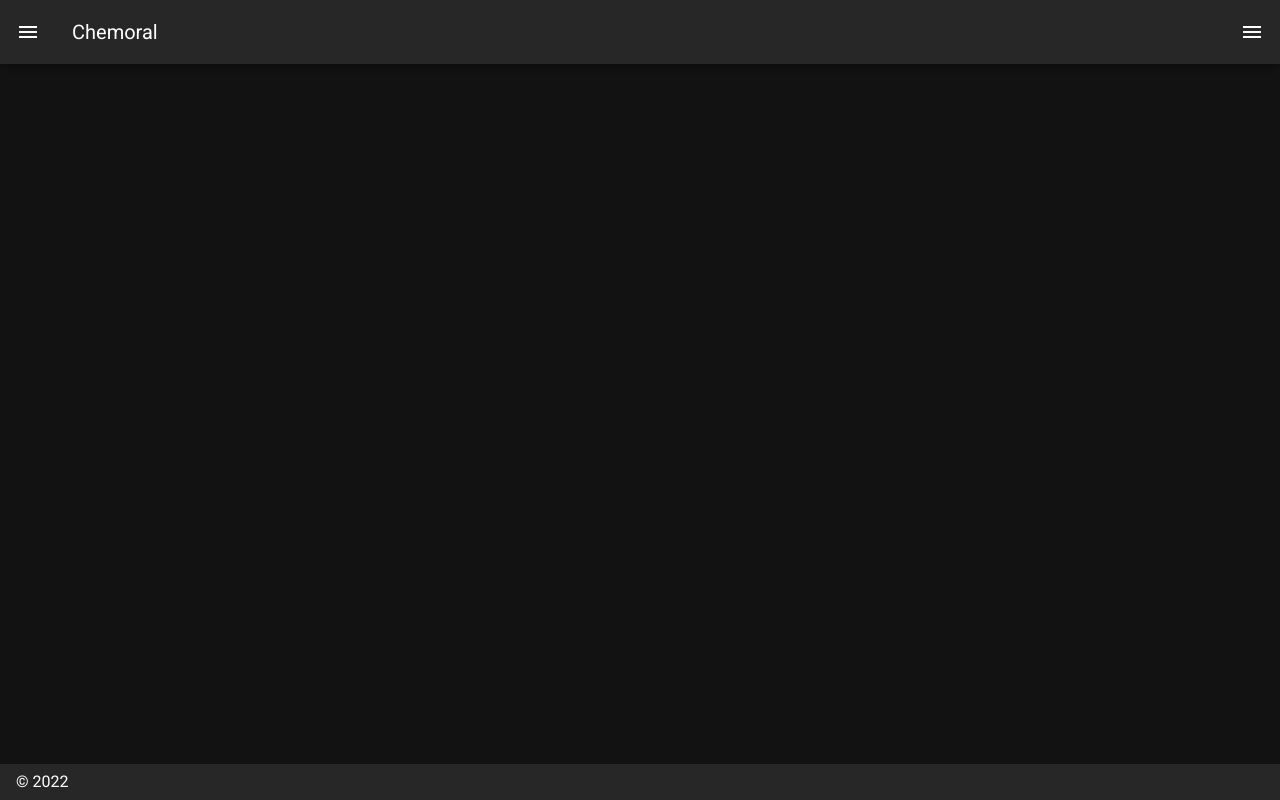
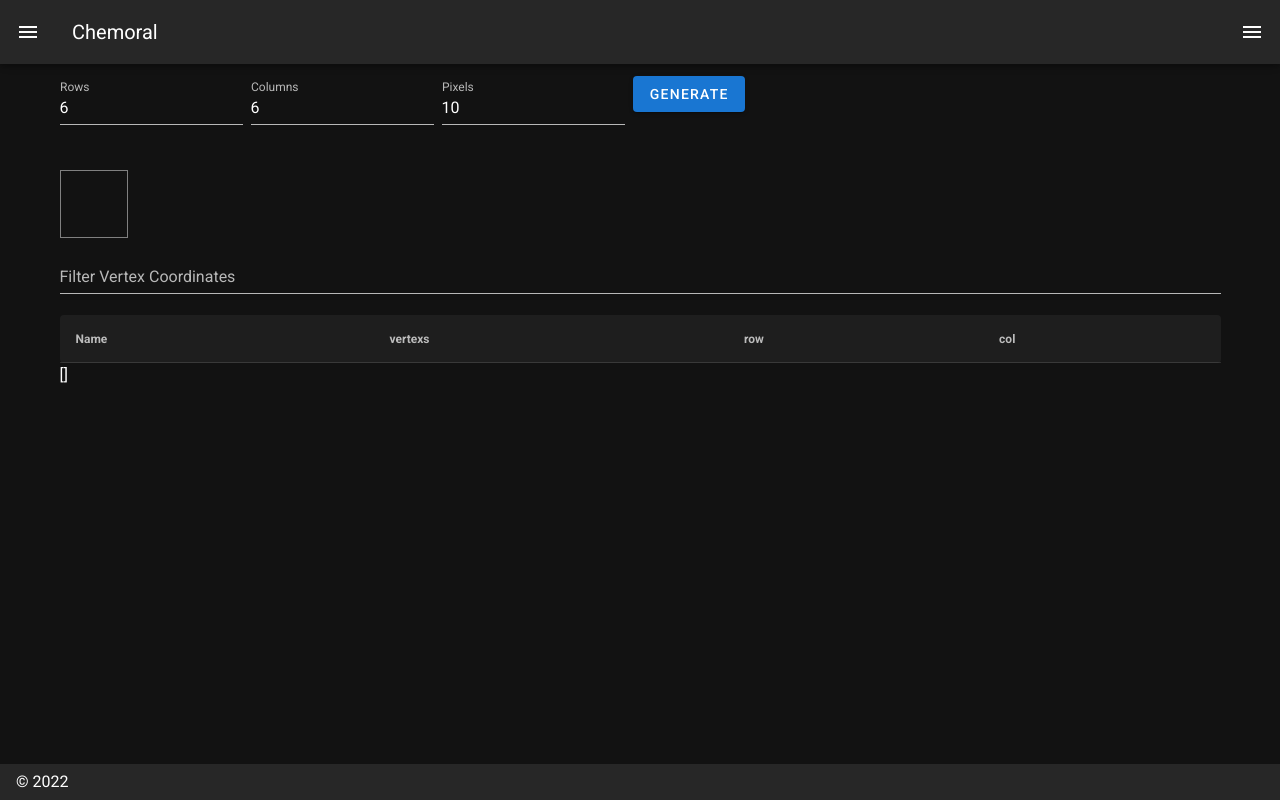
Before and after one commit to chemoral87/a-puzzle-a-day, a Nuxt app: page /codingQuestion in a window 1280 px wide. Before the commit this address had no page. Built offline with nearby package versions, Linux system fonts and the light colour scheme.

Commit message:
codingQuestiong

```diff
--- a/components/PuzzleBoard.vue
+++ b/components/PuzzleBoard.vue
@@ -178,15 +178,17 @@ export default {
             })
 
             if (flagHasPlaced) {
-              let emptyIsolateCells = Object.assign(
-                [],
-                this.getEmptyIsolateCells
-              )
+              // let emptyIsolateCells = Object.assign(
+              //   [],
+              //   this.getEmptyIsolateCells
+              // )
 
-              if (emptyIsolateCells.length > 0) {
-                await this.removePieceFromBoard(boxPiece)
-                continue
-              } else if (
+              // if (emptyIsolateCells.length > 0) {
+              //   await this.removePieceFromBoard(boxPiece)
+              //   continue
+              // } else
+
+              if (
                 !(await this.canPutPiecesOnNextCells({
                   cells: this.getBoardEmptyCells,
                   pieces: this.getBoxPieces,
--- a/layouts/default.vue
+++ b/layouts/default.vue
@@ -75,6 +75,13 @@ export default {
           title: 'A Puzzle a Day',
           to: '/',
         },
+
+        {
+          icon: 'mdi-key',
+          title: 'Coding Question',
+          to: '/coding-question',
+        },
+
         {
           icon: 'mdi-chart-bubble',
           title: 'Inspire',
--- /dev/null
+++ b/pages/codingQuestion.vue
@@ -0,0 +1,180 @@
+<template>
+  <div>
+    <v-row dense>
+      <v-col cols="auto">
+        <v-text-field v-model.number="rows" label="Rows"></v-text-field>
+      </v-col>
+      <v-col cols="auto">
+        <v-text-field v-model.number="columns" label="Columns"></v-text-field>
+      </v-col>
+      <v-col cols="auto">
+        <v-text-field v-model.number="pixels" label="Pixels"></v-text-field>
+      </v-col>
+      <v-col cols="auto">
+        <v-btn @click="generateBoard()" color="primary"> Generate </v-btn>
+      </v-col>
+      <!-- <span>
+      The task, calculate the triangle coordinates for an image with right
+      triangles such that for a given row (AF) and column (1-12) you can produce
+      the layout below:
+    </span> -->
+    </v-row>
+    <v-row>
+      <v-col cols="12">
+        <canvas id="c" :width="getWidth" :height="getHeight"></canvas>
+      </v-col>
+    </v-row>
+
+    <v-text-field
+      v-model="filterVertex"
+      label="Filter Vertex Coordinates"
+      placeholder="Ex (0,0) (10,0) (10,10)"
+    ></v-text-field>
+    <v-simple-table>
+      <thead>
+        <tr>
+          <th>Name</th>
+          <th>vertexs</th>
+          <th>row</th>
+          <th>col</th>
+        </tr>
+      </thead>
+      <tbody>
+        <tr v-for="triangle in getFilterTriangles" :key="triangle.name">
+          <td>{{ triangle.name }}</td>
+          <td>{{ triangle.vertexs }}</td>
+          <td>{{ triangle.row }}</td>
+          <td>{{ triangle.col }}</td>
+        </tr>
+      </tbody>
+    </v-simple-table>
+    {{ triangles }}
+  </div>
+</template>
+<script>
+export default {
+  props: {},
+  data() {
+    return {
+      rows: 6,
+      columns: 6,
+      pixels: 10,
+      vueCanvas: null,
+      rectWidth: 10,
+      triangles: [],
+      filterVertex: '',
+    }
+  },
+  computed: {
+    getWidth() {
+      let width = this.rows * (this.pixels + 1)
+      return width
+    },
+    getHeight() {
+      let height = this.columns * (this.pixels + 1)
+      return height
+    },
+    getFilterTriangles() {
+      let triangles_ = this.triangles
+      try {
+        let coords = this.filterVertex.trim().split(' ')
+        let realCoords = []
+        for (let coord of coords) {
+          let pos = coord.trim().slice(1, -1).split(',')
+          let x = pos[0].trim()
+          let y = pos[1].trim()
+          realCoords.push({ x, y })
+        }
+        console.log(realCoords)
+      } catch (ex) {}
+      // var pos_segs = pos.slice(1,-1).split(', ');
+      // console.log(coord)
+      return triangles_
+    },
+  },
+
+  methods: {
+    generateBoard() {
+      this.buildTriangles()
+      this.drawTrianglesOnCanvas()
+    },
+    drawTrianglesOnCanvas() {
+      let ctx = this.vueCanvas
+      ctx.clearRect(0, 0, 800, 800)
+
+      for (let triangle of this.triangles) {
+        let { vertexs } = triangle
+
+        ctx.beginPath()
+        for (let [ix, vertex] of vertexs.entries()) {
+          let { x, y } = vertex
+          if (ix == 0) ctx.moveTo(x, y)
+          else ctx.lineTo(x, y)
+        }
+        ctx.closePath()
+
+        // the outline
+        ctx.lineWidth = 1
+        ctx.strokeStyle = 'red'
+        ctx.stroke()
+
+        // the fill color
+        ctx.fillStyle = '#FFCC00'
+        ctx.fill()
+      }
+    },
+    buildTriangles() {
+      this.triangles = []
+
+      let xPivot = 0
+      let yPivot = 0
+      let pixels = parseInt(this.pixels)
+      for (var i = 0; i < this.rows; i++) {
+        let count = 0
+        let letter = String.fromCharCode(97 + i)
+        for (var j = 0; j < this.columns; j++) {
+          let triangle1 = {
+            name: letter + ++count,
+            row: i,
+            col: j,
+            vertexs: [
+              { x: xPivot, y: yPivot },
+              { x: xPivot, y: yPivot + pixels },
+              { x: xPivot + pixels, y: yPivot + pixels },
+            ],
+          }
+          this.triangles.push(triangle1)
+
+          let triangle2 = {
+            name: letter + ++count,
+            row: i,
+            col: j,
+            vertexs: [
+              { x: xPivot, y: yPivot },
+              { x: xPivot + pixels, y: yPivot },
+              { x: xPivot + pixels, y: yPivot + pixels },
+            ],
+          }
+          this.triangles.push(triangle2)
+          xPivot = xPivot + pixels + 1
+        }
+        xPivot = 0
+        yPivot = yPivot + pixels + 1
+      }
+    },
+  },
+  mounted() {
+    let me = this
+    var c = document.getElementById('c')
+    var ctx = c.getContext('2d')
+    this.vueCanvas = ctx
+  },
+}
+</script>
+<style scoped>
+#c {
+  height: auto;
+  width: auto;
+  border: 1px solid gray;
+}
+</style>
```
